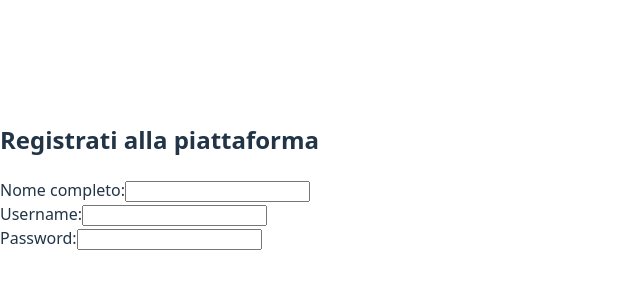
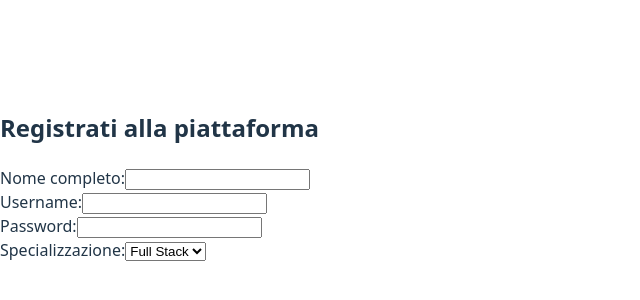
Before and after one commit to GiovanniYahyaLaassel/ex-react-useref-signup, a React (Vite) app: page / in a window 1280 px wide. Shown: the part 224-524 px from the top of the page, without its empty margins (0-640 px from the left). Built offline with nearby package versions, Linux system fonts and the light colour scheme.

Commit message:
Add controlled select input for specialization field

```diff
--- a/src/components/SignupForm.jsx
+++ b/src/components/SignupForm.jsx
@@ -5,6 +5,7 @@ function SignupForm () {
     const [fullName, setFullName] = useState("");
     const [username, setUsername] = useState("");
     const [password, setPassword] = useState("");
+    const [specialization, setSpecialization] = useState("Full Stack");
 
 
     // Handler per aggiornare lo stato
@@ -21,6 +22,11 @@ function SignupForm () {
     const handlePasswordChange = (e) => {
         setPassword(e.target.value);
         console.log("Password:", e.target.value);
+    };
+
+    const handleSpecializationChange = (e) => {
+        setSpecialization(e.target.value);
+        console.log("Specializzazione:", e.target.value);
     };
 
     return (
@@ -58,6 +64,19 @@ function SignupForm () {
                 />
             </div>
 
+            <div>
+                <label htmlFor="specialization">Specializzazione:</label>
+                <select
+                    id="specialization"
+                    value={specialization}
+                    onChange={handleSpecializationChange}
+                >
+                    <option value="Full Stack">Full Stack</option>
+                    <option value="Frontend">Frontend</option>
+                    <option value="Backend">Backend</option>
+                </select>
+            </div>
+
         </form>
     );
 }
```
